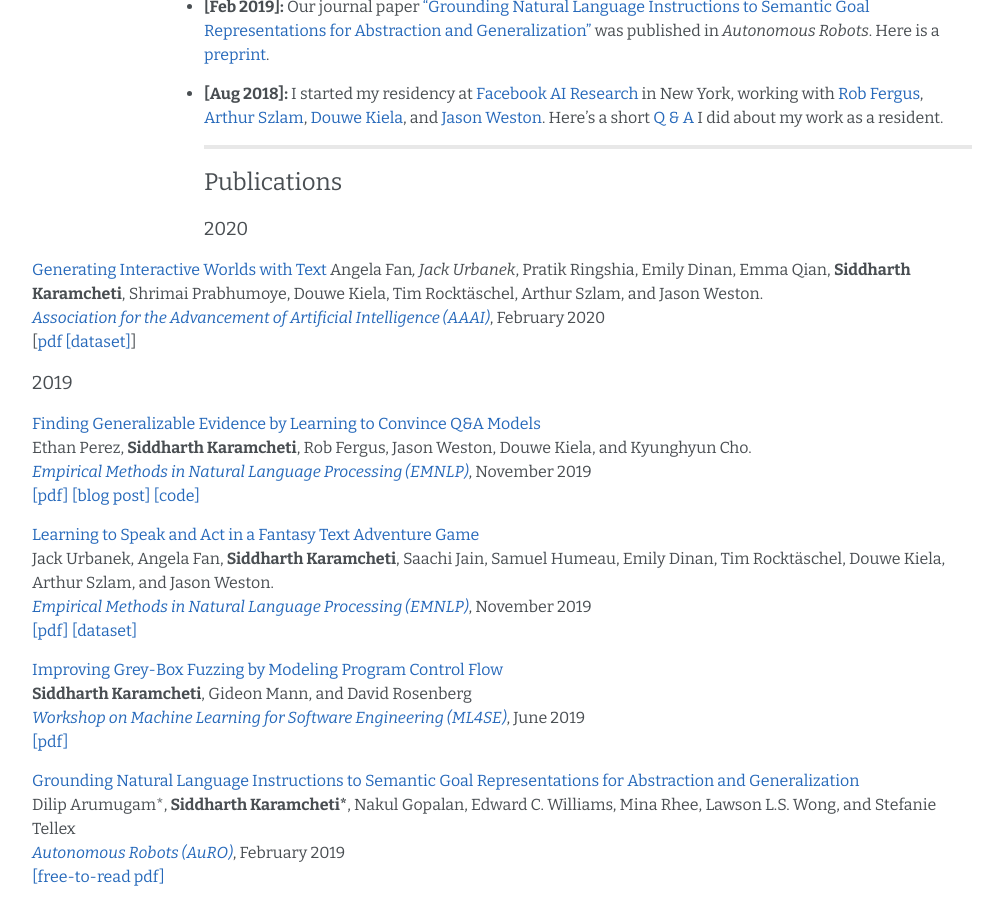
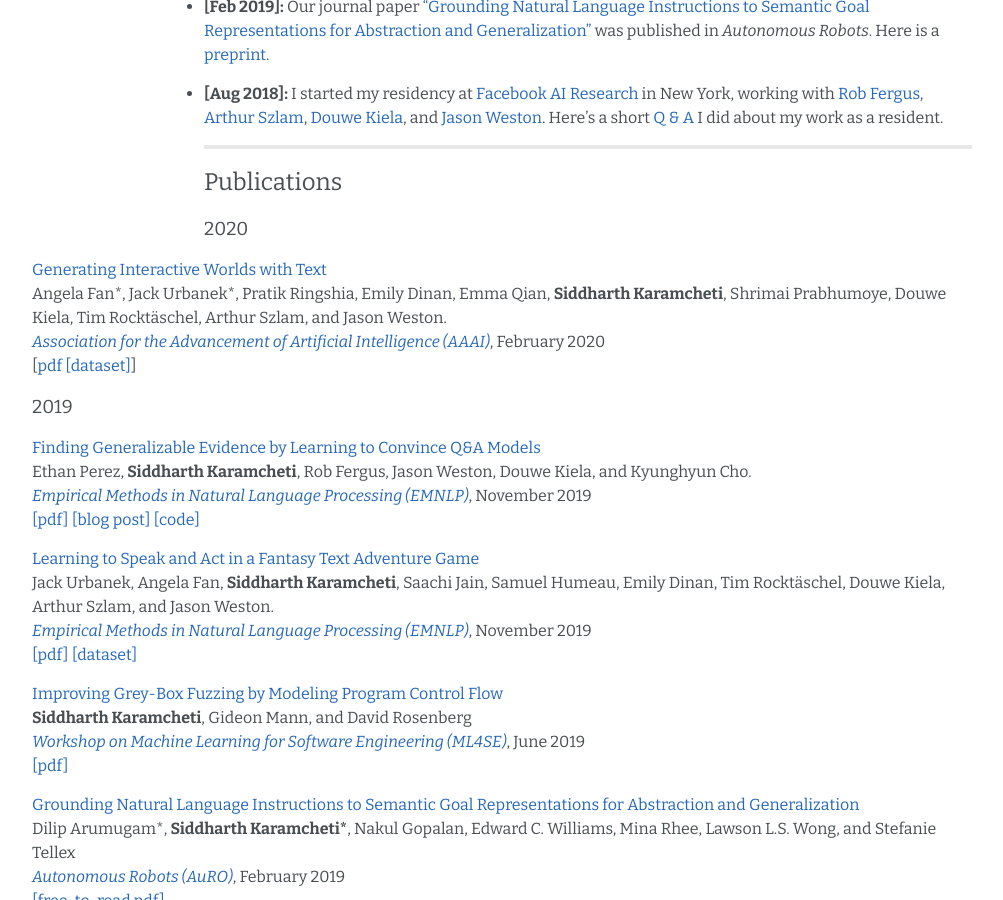
Before and after one commit to siddk/siddk.github.io, a Jekyll site: the page built from index.md, in a window 1280 px wide and 900 px high, scrolled down 718 px. Shown: the whole window, without its empty margins (138-1141 px from the left). Built offline with Jekyll 4.4.1, drawn with Linux system fonts in a browser that asks for light colours; nearby versions of some CDN libraries.

```diff
--- a/content/publications.md
+++ b/content/publications.md
@@ -3,7 +3,7 @@
 ### 2020
 
 [Generating Interactive Worlds with Text](https://arxiv.org/abs/1911.09194)
-Angela Fan*, Jack Urbanek*, Pratik Ringshia, Emily Dinan, Emma Qian, **Siddharth Karamcheti**, Shrimai Prabhumoye, Douwe Kiela, Tim Rocktäschel, Arthur Szlam, and Jason Weston.
+Angela Fan\*, Jack Urbanek\*, Pratik Ringshia, Emily Dinan, Emma Qian, **Siddharth Karamcheti**, Shrimai Prabhumoye, Douwe Kiela, Tim Rocktäschel, Arthur Szlam, and Jason Weston.
 [*Association for the Advancement of Artificial Intelligence (AAAI)*](https://aaai.org/Conferences/AAAI-20/), February 2020
 [[pdf](/assets/papers/worldbuilding-aaai20.pdf) [[dataset]](https://parl.ai/projects/light/)]
 
```
